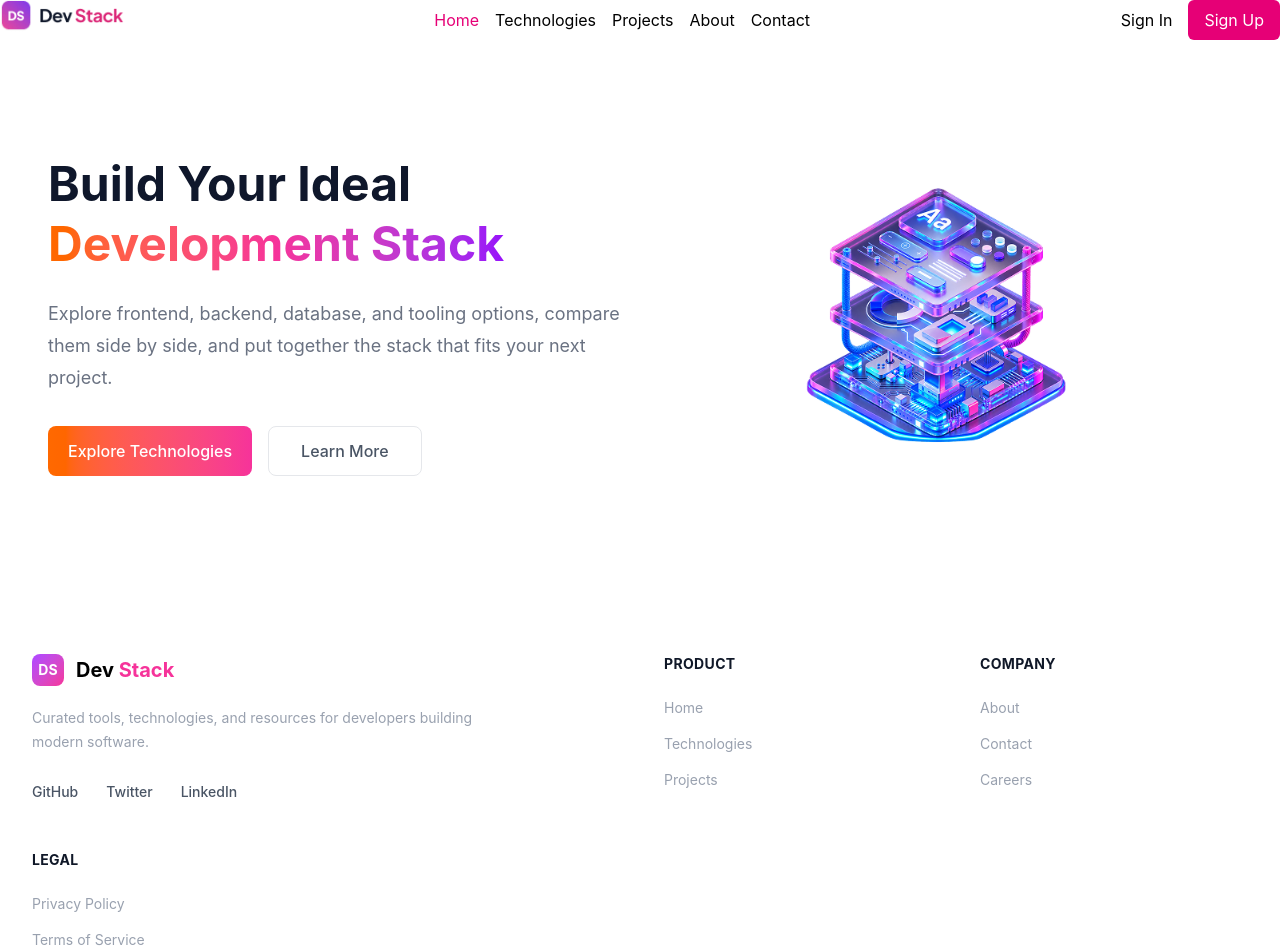
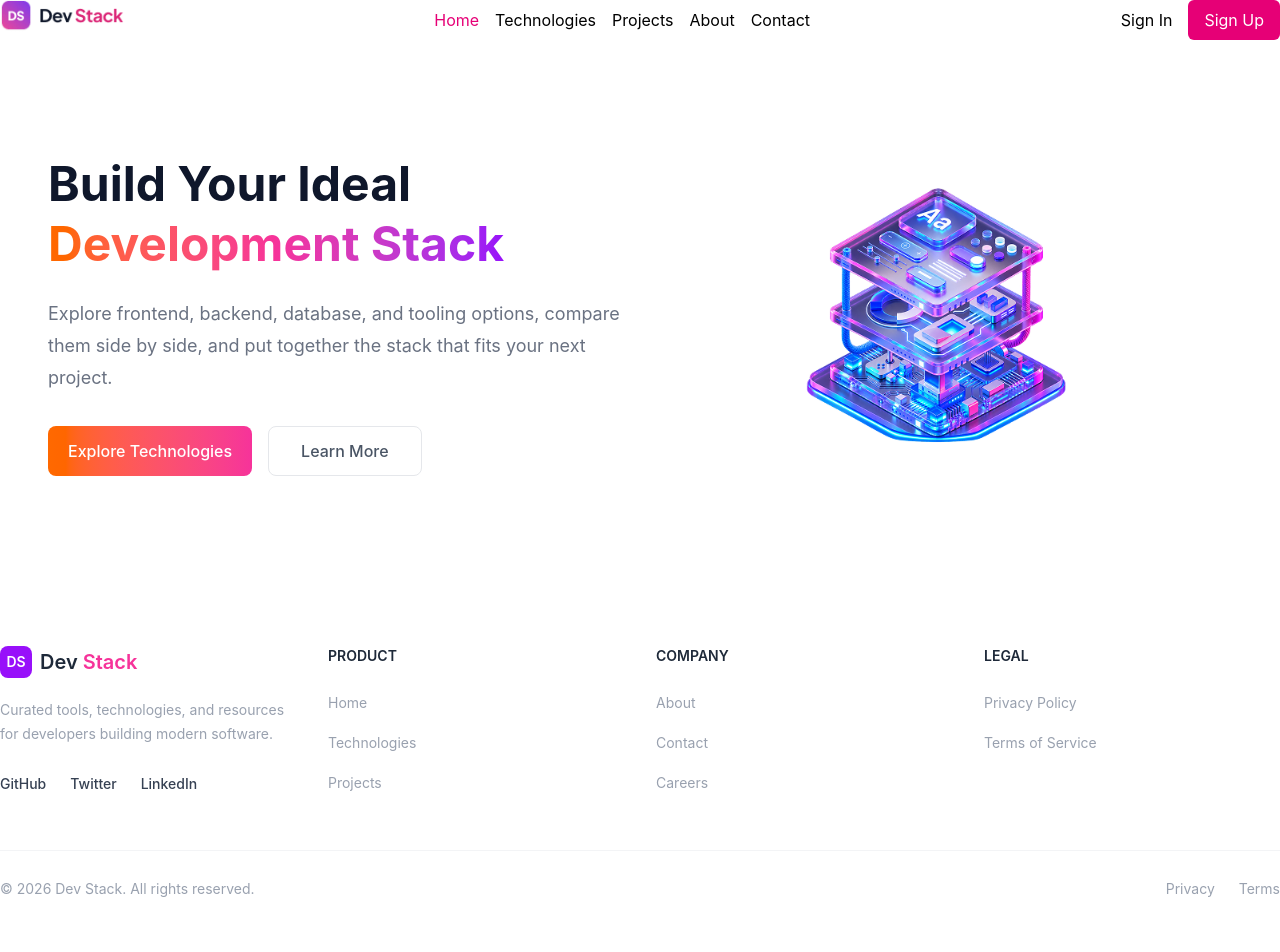
Before and after one commit to immoktarulislam/b14-a05-app, a React (Vite) app: page / in a window 1280 px wide. Shown: the top 952 px of the page. After the commit the page ends 927 px from the top, so only its background shows below. Built offline with nearby package versions, Linux system fonts and the light colour scheme.

Commit message:
banner part complete

```diff
--- a/src/components/Footer.tsx
+++ b/src/components/Footer.tsx
@@ -1,113 +1,146 @@
 const Footer = () => {
     return (
         <footer className="bg-white">
-            <div className="mx-auto max-w-7xl px-6 py-16 lg:px-8">
+            {/* Main Footer */}
+            <div className="max-w-7xl mx-auto px-6 md:px-10 lg:px-0 py-14">
+                <div className="grid grid-cols-1 sm:grid-cols-2 lg:grid-cols-4 gap-10 lg:gap-8">
 
-                {/* Main Footer */}
-                <div className="grid grid-cols-1 gap-12 md:grid-cols-2 lg:grid-cols-4">
-
-                    {/* Brand */}
-                    <div className="lg:col-span-2">
-                        <div className="flex items-center gap-3">
-                            <div className="flex h-8 w-8 items-center justify-center rounded-lg bg-gradient-to-br from-purple-500 to-pink-500 text-sm font-bold text-white">
-                                DS
+                    {/* 1st Div - Brand */}
+                    <div>
+                        <div className="flex items-center gap-2 mb-5">
+                            <div className="w-8 h-8 rounded-lg bg-purple-600 flex items-center justify-center">
+                                <span className="text-white text-sm font-semibold">
+                                    DS
+                                </span>
                             </div>
 
-                            <h2 className="text-xl font-bold">
+                            <h2 className="text-xl font-semibold text-gray-800">
                                 Dev <span className="text-pink-500">Stack</span>
                             </h2>
                         </div>
 
-                        <p className="mt-5 max-w-md text-sm leading-6 text-gray-400">
+                        <p className="text-gray-400 text-sm leading-6 max-w-sm">
                             Curated tools, technologies, and resources for developers
                             building modern software.
                         </p>
 
-                        {/* Social Links */}
-                        <div className="mt-7 flex gap-7 text-sm font-medium text-gray-600">
-                            <a href="#" className="transition hover:text-purple-500">
+                        <div className="flex gap-6 mt-7">
+                            <a
+                                href="#"
+                                className="text-gray-700 text-sm font-medium hover:text-purple-600"
+                            >
                                 GitHub
                             </a>
 
-                            <a href="#" className="transition hover:text-purple-500">
+                            <a
+                                href="#"
+                                className="text-gray-700 text-sm font-medium hover:text-purple-600"
+                            >
                                 Twitter
                             </a>
 
-                            <a href="#" className="transition hover:text-purple-500">
+                            <a
+                                href="#"
+                                className="text-gray-700 text-sm font-medium hover:text-purple-600"
+                            >
                                 LinkedIn
                             </a>
                         </div>
                     </div>
 
-                    {/* Product */}
+                    {/* 2nd Div - Product */}
                     <div>
-                        <h3 className="text-sm font-bold uppercase tracking-wide text-gray-900">
+                        <h3 className="text-sm font-semibold text-gray-800 uppercase mb-6">
                             Product
                         </h3>
 
-                        <ul className="mt-6 space-y-4 text-sm text-gray-400">
+                        <ul className="space-y-4">
                             <li>
-                                <a href="#" className="hover:text-gray-700">
+                                <a
+                                    href="#"
+                                    className="text-sm text-gray-400 hover:text-gray-700"
+                                >
                                     Home
                                 </a>
                             </li>
 
                             <li>
-                                <a href="#" className="hover:text-gray-700">
+                                <a
+                                    href="#"
+                                    className="text-sm text-gray-400 hover:text-gray-700"
+                                >
                                     Technologies
                                 </a>
                             </li>
 
                             <li>
-                                <a href="#" className="hover:text-gray-700">
+                                <a
+                                    href="#"
+                                    className="text-sm text-gray-400 hover:text-gray-700"
+                                >
                                     Projects
                                 </a>
                             </li>
                         </ul>
                     </div>
 
-                    {/* Company */}
+                    {/* 3rd Div - Company */}
                     <div>
-                        <h3 className="text-sm font-bold uppercase tracking-wide text-gray-900">
+                        <h3 className="text-sm font-semibold text-gray-800 uppercase mb-6">
                             Company
                         </h3>
 
-                        <ul className="mt-6 space-y-4 text-sm text-gray-400">
+                        <ul className="space-y-4">
                             <li>
-                                <a href="#" className="hover:text-gray-700">
+                                <a
+                                    href="#"
+                                    className="text-sm text-gray-400 hover:text-gray-700"
+                                >
                                     About
                                 </a>
                             </li>
 
                             <li>
-                                <a href="#" className="hover:text-gray-700">
+                                <a
+                                    href="#"
+                                    className="text-sm text-gray-400 hover:text-gray-700"
+                                >
                                     Contact
                                 </a>
                             </li>
 
                             <li>
-                                <a href="#" className="hover:text-gray-700">
+                                <a
+                                    href="#"
+                                    className="text-sm text-gray-400 hover:text-gray-700"
+                                >
                                     Careers
                                 </a>
                             </li>
                         </ul>
                     </div>
 
-                    {/* Legal */}
+                    {/* 4th Div - Legal */}
                     <div>
-                        <h3 className="text-sm font-bold uppercase tracking-wide text-gray-900">
+                        <h3 className="text-sm font-semibold text-gray-800 uppercase mb-6">
                             Legal
                         </h3>
 
-                        <ul className="mt-6 space-y-4 text-sm text-gray-400">
+                        <ul className="space-y-4">
                             <li>
-                                <a href="#" className="hover:text-gray-700">
+                                <a
+                                    href="#"
+                                    className="text-sm text-gray-400 hover:text-gray-700"
+                                >
                                     Privacy Policy
                                 </a>
                             </li>
 
                             <li>
-                                <a href="#" className="hover:text-gray-700">
+                                <a
+                                    href="#"
+                                    className="text-sm text-gray-400 hover:text-gray-700"
+                                >
                                     Terms of Service
                                 </a>
                             </li>
@@ -115,22 +148,35 @@ const Footer = () => {
                     </div>
 
                 </div>
+            </div>
 
-                {/* Bottom Border */}
-                <div className="mt-16 border-t border-gray-100 pt-8">
-                    <div className="flex flex-col gap-4 text-sm text-gray-400 sm:flex-row sm:items-center sm:justify-between">
+            {/* Bottom Section */}
+            <div className="border-t border-gray-100">
+                <div className="max-w-7xl mx-auto px-6 md:px-10 lg:px-0 py-7 flex flex-col sm:flex-row items-center justify-between gap-4">
 
-                        <p>
-                            © 2026 Dev Stack. All rights reserved.
-                        </p>
+                    {/* Copyright */}
+                    <p className="text-sm text-gray-400">
+                        © 2026 Dev Stack. All rights reserved.
+                    </p>
 
-                        <a href="#" className="hover:text-gray-700">
+                    {/* Privacy & Terms */}
+                    <div className="flex items-center gap-6">
+                        <a
+                            href="#"
+                            className="text-sm text-gray-400 hover:text-gray-700 transition-colors"
+                        >
                             Privacy
                         </a>
 
+                        <a
+                            href="#"
+                            className="text-sm text-gray-400 hover:text-gray-700 transition-colors"
+                        >
+                            Terms
+                        </a>
                     </div>
+
                 </div>
-
             </div>
         </footer>
     );
```
